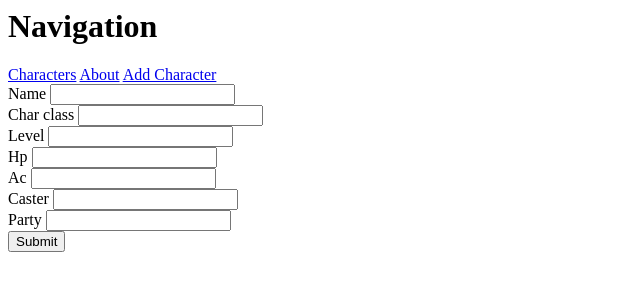
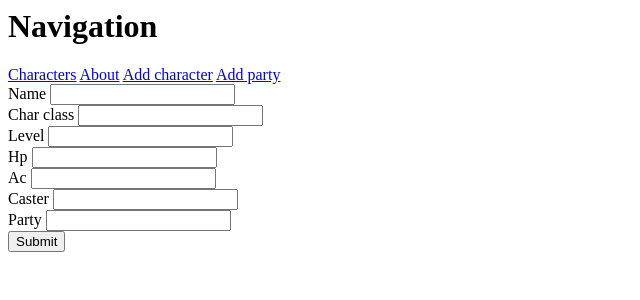
Before and after one commit to Elliotblanch/qa-python-assessment-crud, a Python web app: template application/templates/addplayer.html in a window 1280 px wide. Shown: the top 300 px of the page, without its empty margins (0-640 px from the left). Run offline with Jinja, Linux system fonts and the light colour scheme; the template is opened without the code that fills it, so the values that code supplies are empty, except form fields; form fields are guessed from the names that the template uses.

Commit message:
Added 'Add party' to layout

```diff
--- a/application/templates/layout.html
+++ b/application/templates/layout.html
@@ -3,7 +3,8 @@
         <h1>Navigation</h1>
         <a href="{{ url_for('index') }}">Characters</a>
         <a href="{{ url_for('about') }}">About</a>
-        <a href="{{ url_for('addplayer') }}">Add Character</a>
+        <a href="{{ url_for('addplayer') }}">Add character</a>
+        <a href="{{ url_for('addparty') }}">Add party</a>
         {% block body %}
         {% endblock body %}
     </body>
```
